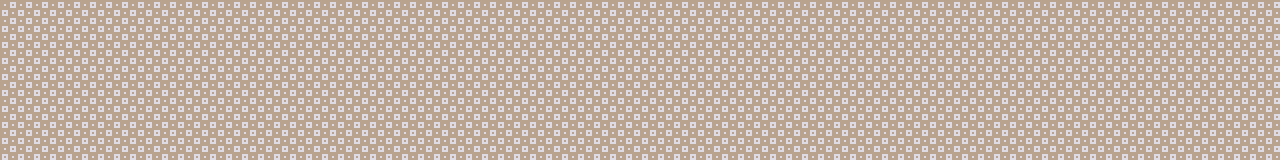
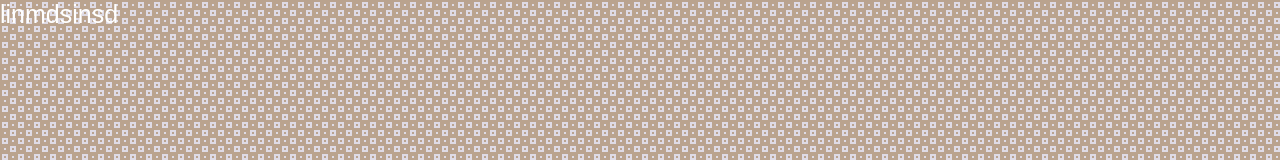
Before and after one commit to Claivering/comentario, a plain HTML site: page index.html in a window 1280 px wide. Shown: the top 160 px of the page. Drawn offline with Linux system fonts and the light colour scheme.

Commit message:
Update index.html

```diff
--- a/index.html
+++ b/index.html
@@ -10,6 +10,7 @@
 <body>
     <div id="fb-root"></div>
 <script async defer crossorigin="anonymous" src="https://connect.facebook.net/zh_CN/sdk.js#xfbml=1&version=v11.0" nonce="t8eeUWJB"></script>
+    <p>linmdsinsd</p>
 
       <div class="fb-comments" data-href="http://localhost/htmllin/index.html" data-width="" data-numposts="5"></div>
   </body>
```
